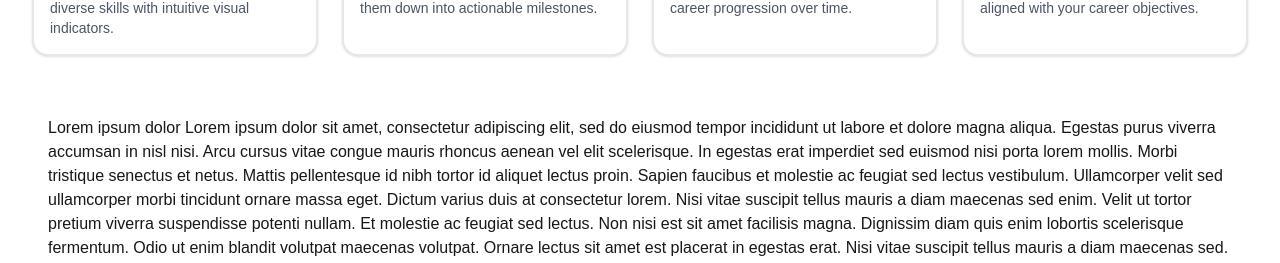
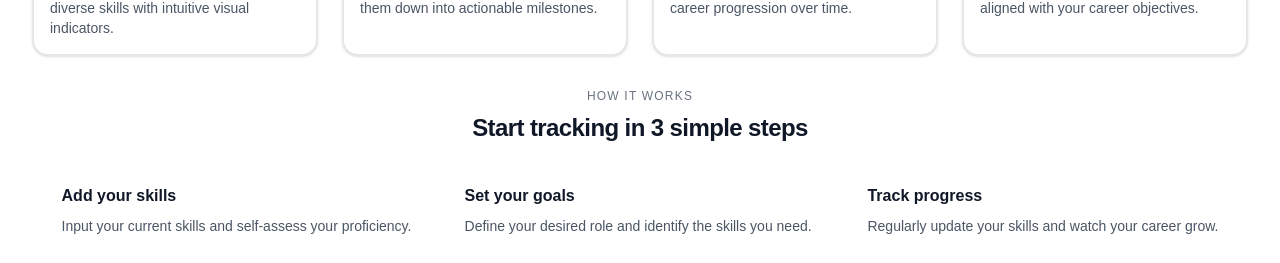
Before and after one commit to Neda0o0/skill-career-tracker, a Next.js app in the folder frontend/: page / in a window 1280 px wide. Shown: the part 683-946 px from the top of the page. Built offline with nearby package versions, Linux system fonts and the light colour scheme.

Commit message:
Add HowItWorks's files

```diff
--- a/frontend/src/app/page.js
+++ b/frontend/src/app/page.js
@@ -1,6 +1,7 @@
 import Hero from "@/components/sections/Hero/Hero";
 import Features from "@/components/sections/Features/Features";
 import Header from "@/components/layout/Header/Header";
+import HowItWorks from "@/components/sections/HowItWorks/HowItWorks";
 export default function Home() {
   return (
     <main>
@@ -9,6 +10,7 @@ export default function Home() {
         <div className="bg-white dark:bg-black flex flex-col justify-center">
           <Hero />
           <Features />
+          <HowItWorks />
           <div className="mt-3 p-8 ">
             <p>
               Lorem ipsum dolor Lorem ipsum dolor sit amet, consectetur
--- a/frontend/src/components/sections/HowItWorks/HowItWorks.jsx
+++ b/frontend/src/components/sections/HowItWorks/HowItWorks.jsx
@@ -1,5 +1,26 @@
+import HowItWorksData from "@/components/sections/HowItWorks/howItWorks.data";
+
 const HowItWorks = () => {
-  return <div>Enter</div>;
+  return (
+    <section className="flex flex-col justify-center items-center p-4">
+      <span className="text-xs font-medium tracking-widest text-gray-500">
+        HOW IT WORKS
+      </span>
+      <h2 className="mt-2 text-2xl font-semibold tracking-tight text-gray-900 dark:text-white">
+        Start tracking in 3 simple steps
+      </h2>
+      <div className="mt-6">
+        <ul className="grid md:grid-cols-3 gap-5">
+          {HowItWorksData.map((item) => (
+            <li key={item.id} className="p-4">
+              <h3 className="font-semibold text-gray-900">{item.title}</h3>
+              <p className="mt-2 text-sm text-gray-600">{item.description}</p>
+            </li>
+          ))}
+        </ul>
+      </div>
+    </section>
+  );
 };
 
 export default HowItWorks;
--- /dev/null
+++ b/frontend/src/components/sections/HowItWorks/howItWorks.data.js
@@ -0,0 +1,19 @@
+const HowItWorksData = [
+  {
+    id: 1,
+    title: "Add your skills",
+    description: "Input your current skills and self-assess your proficiency.",
+  },
+  {
+    id: 2,
+    title: "Set your goals",
+    description: "Define your desired role and identify the skills you need.",
+  },
+  {
+    id: 3,
+    title: "Track progress",
+    description: "Regularly update your skills and watch your career grow.",
+  },
+];
+
+export default HowItWorksData;
```
